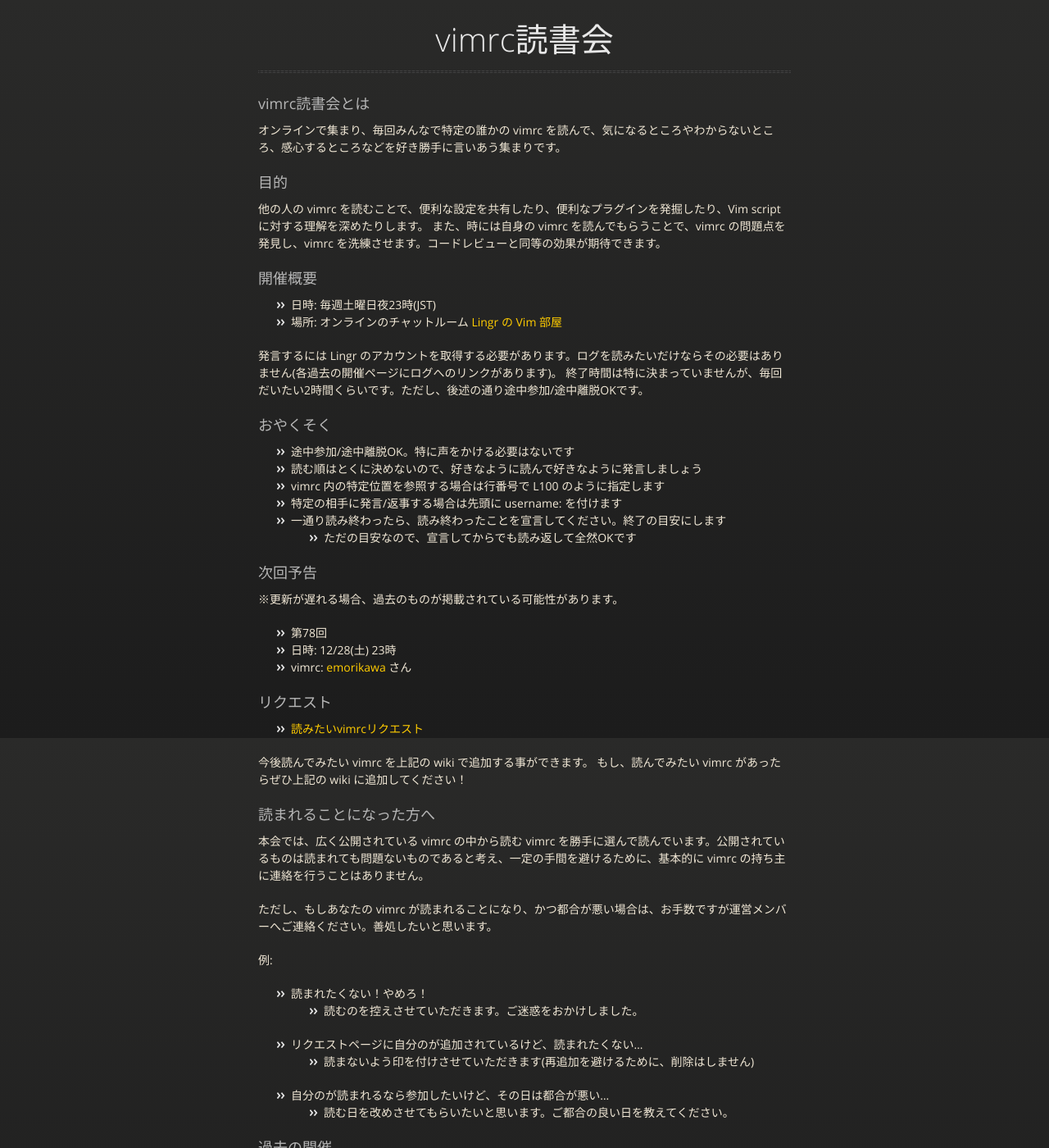
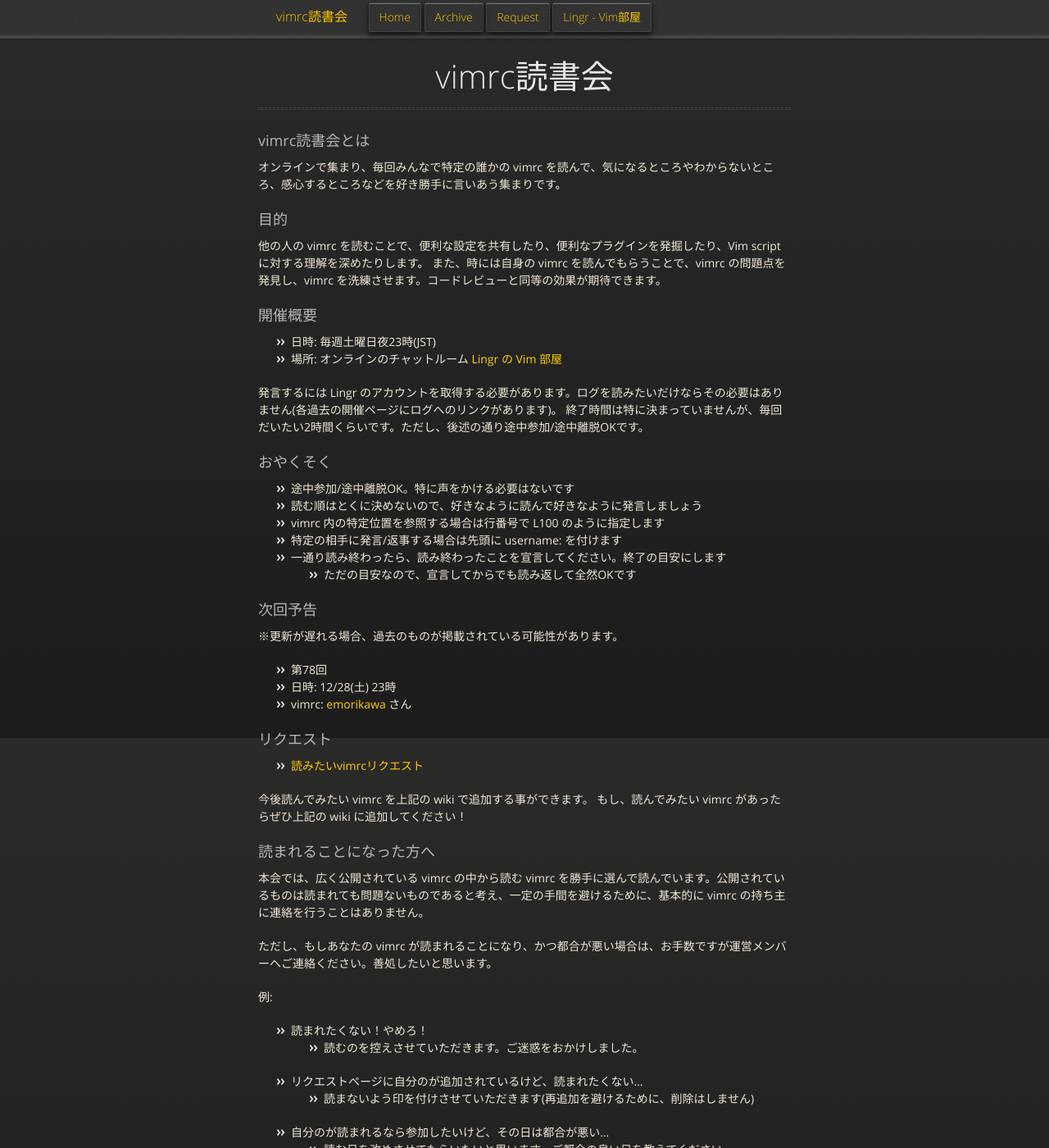
Before and after one commit to vim-jp/reading-vimrc, a Jekyll site: the page built from index.md, in a window 1280 px wide and 1400 px high. Shown: the whole window at 82% size. Built offline with Jekyll 4.4.1, drawn with Linux system fonts in a browser that asks for light colours; nearby versions of some CDN libraries; Markdown is read by kramdown in place of the engine named in the settings.

Commit message:
Implement navigation header

```diff
--- /dev/null
+++ b/_includes/navigation.html
@@ -0,0 +1,9 @@
+<nav>
+    <ul>
+        <li class="nav-head"><a href="{{ site.baseurl }}">vimrc読書会</a></li>
+        <li {% if page.url == '/index.html' %}class="active"{% endif %}><a href="{{ site.baseurl }}">Home</a></li>
+        <li {% if page.url == '/archive/index.html' %}class="active"{% endif %}><a href="{{ site.baseurl }}archive">Archive</a></li>
+        <li><a href="https://github.com/vim-jp/reading-vimrc/wiki/Request">Request</a></li>
+        <li><a href="http://lingr.com/room/vim">Lingr - Vim部屋</a></li>
+    </ul>
+</nav>
--- a/_layouts/archive.html
+++ b/_layouts/archive.html
@@ -19,6 +19,9 @@
   </head>
   <body>
     <div class="wrapper">
+        <div id="header">
+            {% include navigation.html %}
+        </div>
 
       <section>
         <div id="title">
--- a/_layouts/default.html
+++ b/_layouts/default.html
@@ -19,6 +19,9 @@
   </head>
   <body>
     <div class="wrapper">
+        <div id="header">
+            {% include navigation.html %}
+        </div>
 
       <section>
         <div id="title">
--- a/stylesheets/styles.css
+++ b/stylesheets/styles.css
@@ -744,7 +744,7 @@ dt {
   -webkit-box-shadow: inset 0px 1px 0px rgba(255, 255, 255, 0.3), 0px 3px 7px rgba(0, 0, 0, 0.7);
   -o-box-shadow: inset 0px 1px 0px rgba(255, 255, 255, 0.3), 0px 3px 7px rgba(0, 0, 0, 0.7);
   box-shadow: inset 0px 1px 0px rgba(255, 255, 255, 0.3), 0px 3px 7px rgba(0, 0, 0, 0.7);
-  background-color: #93bd20;
+  /* background-color: #93bd20; */
   padding: 10px 12px;
   margin-top: 6px;
   line-height: 14px;
@@ -753,13 +753,13 @@ dt {
   text-align: center;
 }
 #header nav li a:hover {
-  background: -webkit-gradient(linear, 50% 0%, 50% 100%, color-stop(0%, #749619), color-stop(100%, #527f0e));
-  background: -webkit-linear-gradient(#749619, #527f0e);
-  background: -moz-linear-gradient(#749619, #527f0e);
-  background: -o-linear-gradient(#749619, #527f0e);
-  background: -ms-linear-gradient(#749619, #527f0e);
-  background: linear-gradient(#749619, #527f0e);
-  background-color: #659e10;
+  /* background: -webkit-gradient(linear, 50% 0%, 50% 100%, color-stop(0%, #749619), color-stop(100%, #527f0e)); */
+  /* background: -webkit-linear-gradient(#749619, #527f0e);                                                      */
+  /* background: -moz-linear-gradient(#749619, #527f0e);                                                         */
+  /* background: -o-linear-gradient(#749619, #527f0e);                                                           */
+  /* background: -ms-linear-gradient(#749619, #527f0e);                                                          */
+  /* background: linear-gradient(#749619, #527f0e);                                                              */
+  /* background-color: #659e10; */
   border: 1px solid #527f0e;
   -moz-box-shadow: inset 0px 1px 1px rgba(0, 0, 0, 0.2), 0px 1px 0px rgba(0, 0, 0, 0);
   -webkit-box-shadow: inset 0px 1px 1px rgba(0, 0, 0, 0.2), 0px 1px 0px rgba(0, 0, 0, 0);
@@ -848,3 +848,66 @@ section #title .credits.right {
     display: none;
   }
 }
+
+/* ========================================
+ * Reading vimrc
+ */
+
+#header {
+	height: 40px;
+    padding-top: 3px;
+}
+
+#header nav {
+	margin: 0 auto;
+    background: none;
+}
+
+#header nav ul {
+    padding-left: 10px;
+}
+
+#header nav li {
+	line-height:35px;
+}
+
+#header nav li a {
+    background: none;
+    margin-top: 0;
+    color: #ffcc00;
+    border: 1px solid #434343;
+}
+
+#header nav li a:hover {
+    color: #ffcc00;
+    border: 1px solid #0f0f0f;
+}
+
+#header nav li.active a {
+	color: #ffeb9b;
+}
+
+#header .nav-head {
+    margin-right: 10px;
+}
+
+#header nav li.nav-head a{
+    border: none;
+    box-shadow: none;
+    font-size: 16px;
+}
+
+body {
+	margin-top: 45px;
+}
+
+@media print, screen and (max-width: 480px) {
+  #header {
+    display: none;
+  }
+
+  body {
+      margin-top: 0;
+  }
+
+}
```
